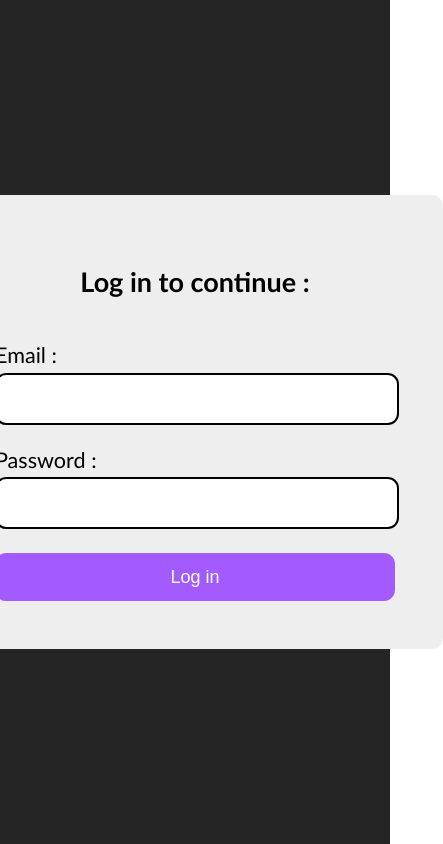
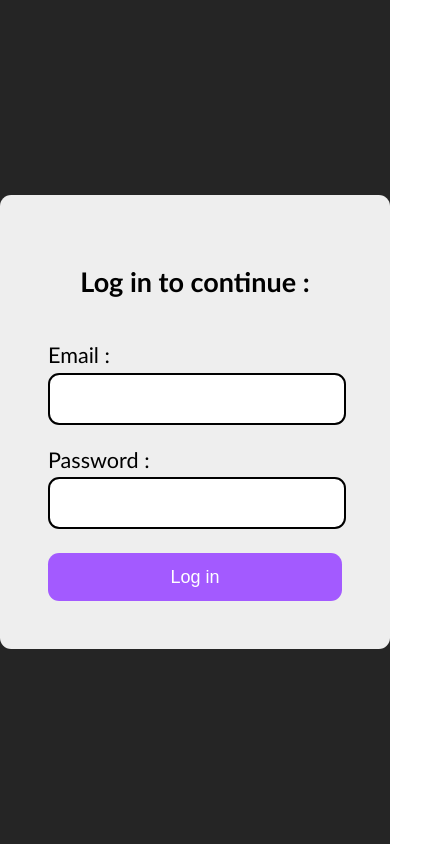
Before and after one commit to pioucraft/gougoule_ai_notes, a SvelteKit app: page /login in a window 390 px wide. Shown: the whole page, 443 px wide, since content can reach past the window. Built offline with nearby package versions, Linux system fonts and the light colour scheme.

Commit message:
make the login page responsive

```diff
--- a/src/db/schema.ts
+++ b/src/db/schema.ts
@@ -11,7 +11,7 @@ export const user = pgTable('user', {
 export const note = pgTable('note', {
 	id: serial('id'),
 	children: text('children'),
-	parent: text('parent'),
+	parent: integer('parent'),
 	title: text('title').notNull(),
 	body: text('body'),
 	userId: integer('user_id').notNull(),
@@ -23,5 +23,6 @@ export const conversation = pgTable('conversation', {
 	id: serial('id'),
 	userId: integer('user_id').notNull(),
 	title: text('title').notNull().default('New Conversation'),
-	body: text('body')
+	body: text('body'),
+	parent: integer("parent")
 });
--- a/src/routes/login/style.css
+++ b/src/routes/login/style.css
@@ -65,3 +65,10 @@
 	font-size: large;
 	cursor: pointer;
 }
+
+
+@media (max-width: 31rem) {
+	#wrapper-loginBox {
+		width: calc(100vw - 6rem);
+	}
+}
```
